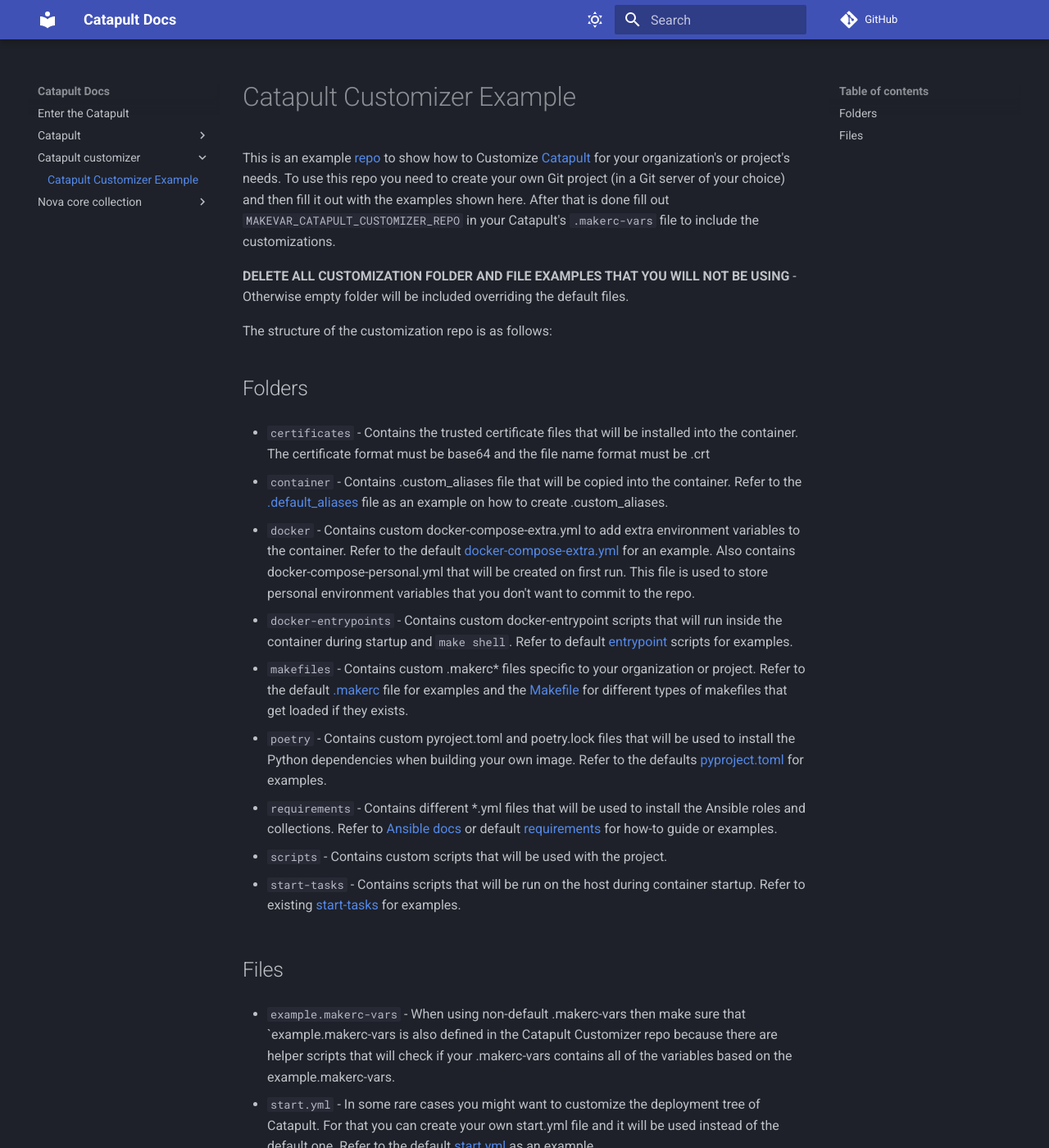
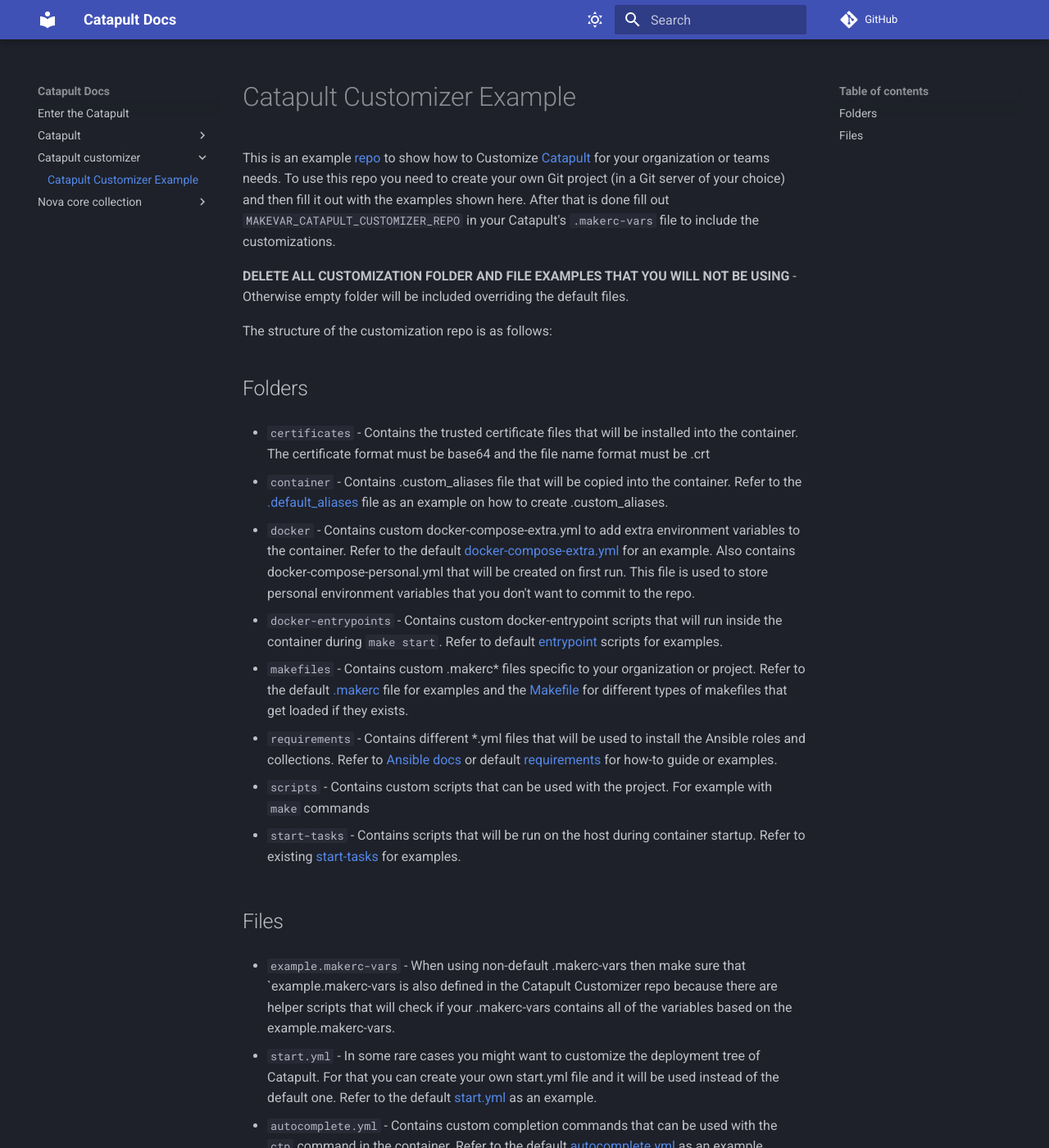
Before and after one commit to ClarifiedSecurity/catapult-docs, an MkDocs documentation site: the page built from docs/catapult-customizer/README.md, in a window 1280 px wide and 1400 px high. Shown: the whole window at 82% size. Built offline with MkDocs 1.6.1 and Material for MkDocs 9.7.7, drawn with Linux system fonts in a browser that asks for light colours; comment, search, counter and statistics services are not loaded; some of the changed text lies outside the part shown.

Commit message:
CatapultBot update docs

```diff
--- a/docs/catapult-customizer/README.md
+++ b/docs/catapult-customizer/README.md
@@ -1,6 +1,6 @@
 # Catapult Customizer Example
 
-This is an example [repo](https://github.com/ClarifiedSecurity/catapult-customizer) to show how to Customize [Catapult](https://github.com/ClarifiedSecurity/catapult) for your organization's or project's needs. To use this repo you need to create your own Git project (in a Git server of your choice) and then fill it out with the examples shown here. After that is done fill out `MAKEVAR_CATAPULT_CUSTOMIZER_REPO` in your Catapult's `.makerc-vars` file to include the customizations.
+This is an example [repo](https://github.com/ClarifiedSecurity/catapult-customizer) to show how to Customize [Catapult](https://github.com/ClarifiedSecurity/catapult) for your organization or teams needs. To use this repo you need to create your own Git project (in a Git server of your choice) and then fill it out with the examples shown here. After that is done fill out `MAKEVAR_CATAPULT_CUSTOMIZER_REPO` in your Catapult's `.makerc-vars` file to include the customizations.
 
 **DELETE ALL CUSTOMIZATION FOLDER AND FILE EXAMPLES THAT YOU WILL NOT BE USING** - Otherwise empty folder will be included overriding the default files.
 
@@ -14,15 +14,13 @@
 
 - `docker` - Contains custom docker-compose-extra.yml to add extra environment variables to the container. Refer to the default [docker-compose-extra.yml](https://github.com/ClarifiedSecurity/Catapult/blob/main/defaults/docker-compose-extra.yml) for an example. Also contains docker-compose-personal.yml that will be created on first run. This file is used to store personal environment variables that you don't want to commit to the repo.
 
-- `docker-entrypoints` - Contains custom docker-entrypoint scripts that will run inside the container during startup and `make shell`. Refer to default [entrypoint](https://github.com/ClarifiedSecurity/Catapult/tree/main/scripts/entrypoints) scripts for examples.
+- `docker-entrypoints` - Contains custom docker-entrypoint scripts that will run inside the container during `make start`. Refer to default [entrypoint](https://github.com/ClarifiedSecurity/Catapult/tree/main/scripts/entrypoints) scripts for examples.
 
 - `makefiles` - Contains custom .makerc\* files specific to your organization or project. Refer to the default [.makerc](https://github.com/ClarifiedSecurity/Catapult/blob/main/.makerc) file for examples and the [Makefile](https://github.com/ClarifiedSecurity/Catapult/blob/main/Makefile#L3-L5) for different types of makefiles that get loaded if they exists.
 
-- `poetry` - Contains custom pyroject.toml and poetry.lock files that will be used to install the Python dependencies when building your own image. Refer to the defaults [pyproject.toml](https://github.com/ClarifiedSecurity/catapult/blob/main/defaults/pyproject.toml) for examples.
-
 - `requirements` - Contains different \*.yml files that will be used to install the Ansible roles and collections. Refer to [Ansible docs](https://docs.ansible.com/ansible/latest/collections_guide/collections_installing.html) or default [requirements](https://github.com/ClarifiedSecurity/catapult/blob/main/defaults/requirements.yml) for how-to guide or examples.
 
-- `scripts` - Contains custom scripts that will be used with the project.
+- `scripts` - Contains custom scripts that can be used with the project. For example with `make` commands
 
 - `start-tasks` - Contains scripts that will be run on the host during container startup. Refer to existing [start-tasks](https://github.com/ClarifiedSecurity/Catapult/tree/main/scripts/start-tasks) for examples.
 
@@ -31,3 +29,5 @@
 - `example.makerc-vars` - When using non-default .makerc-vars then make sure that `example.makerc-vars is also defined in the Catapult Customizer repo because there are helper scripts that will check if your .makerc-vars contains all of the variables based on the example.makerc-vars.
 
 - `start.yml` - In some rare cases you might want to customize the deployment tree of Catapult. For that you can create your own start.yml file and it will be used instead of the default one. Refer to the default [start.yml](https://github.com/ClarifiedSecurity/Catapult/blob/main/defaults/start.yml) as an example.
+
+- `autocomplete.yml` - Contains custom completion commands that can be used with the `ctp` command in the container. Refer to the default [autocomplete.yml](https://github.com/ClarifiedSecurity/catapult/blob/main/defaults/autocomplete.yml) as an example.
```
